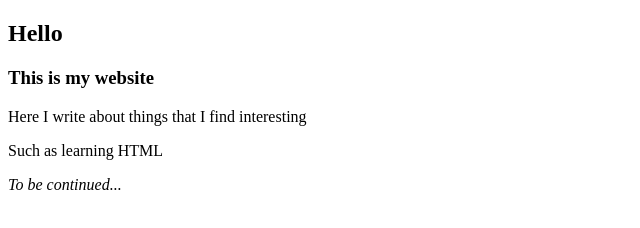
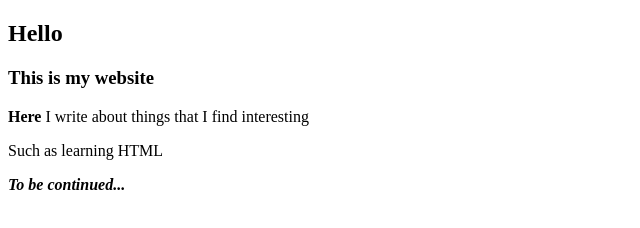
Before and after one commit to TuukkaUllakko/lapio-website, a plain HTML site: page index.html in a window 1280 px wide. Shown: the full height of the page, 0-640 px from the left. Drawn offline with Linux system fonts and the light colour scheme.

Commit message:
Part 3, add third exercise

```diff
--- a/index.html
+++ b/index.html
@@ -11,9 +11,9 @@
   <!--Do the exercises here-->
   <h2>Hello</h2>
   <h3>This is my website</h3>
-  <p>Here I write about things that I find interesting</p>
+  <p><strong>Here</strong> I write about things that I find interesting</p>
   <p>Such as learning HTML</p>
-  <em>To be continued...</em>
+  <strong><em>To be continued...</em></strong>
 </body>
 
 </html>
```
